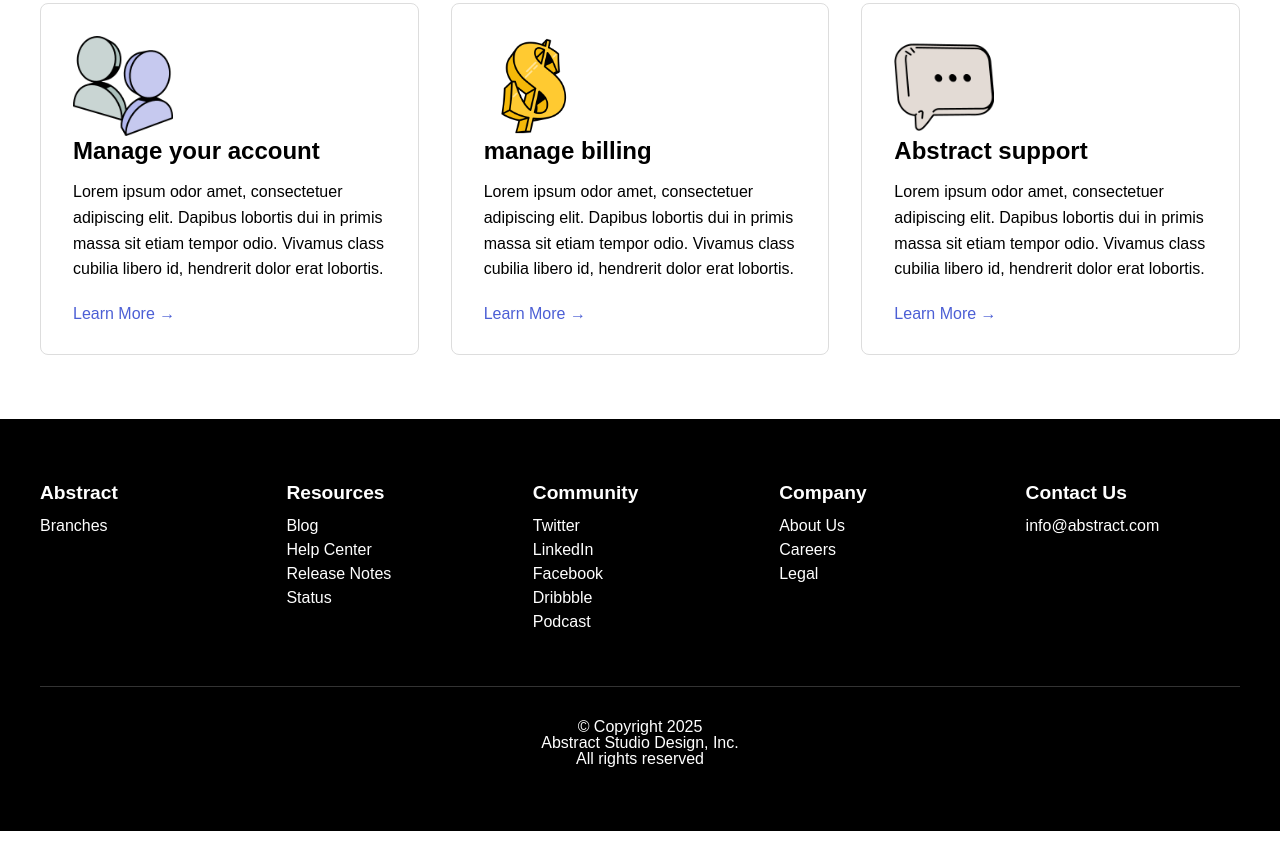
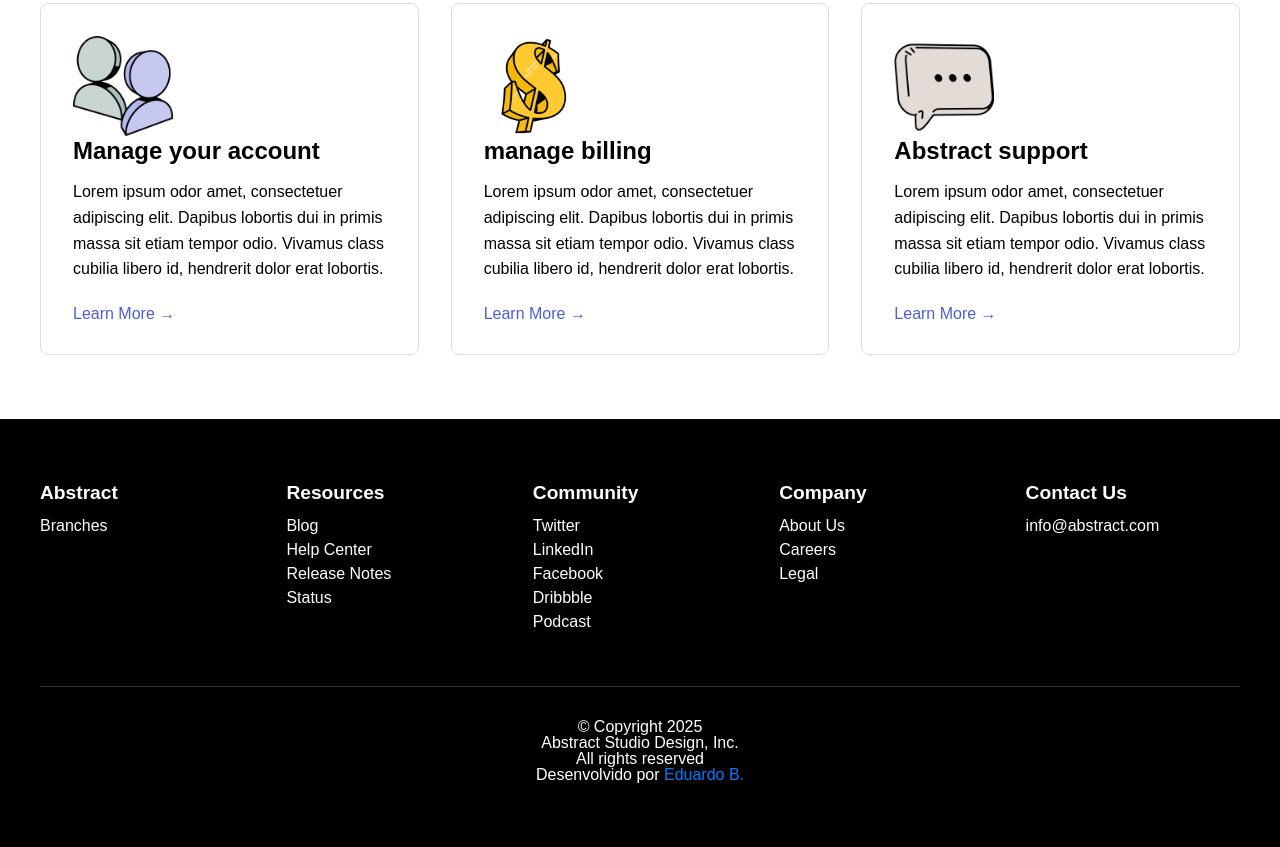
Before and after one commit to Duduubas/Abstract-Project-, a plain HTML site: page index.html in a window 1280 px wide. Shown: the part 1067-1914 px from the top of the page. Drawn offline with Linux system fonts and the light colour scheme.

Commit message:
feat: atualizações no footer

```diff
--- a/index.html
+++ b/index.html
@@ -220,6 +220,7 @@
                 <p>&copy; Copyright 2025</p>
                 <p>Abstract Studio Design, Inc.</p>
                 <p>All rights reserved</p>
+                <p>Desenvolvido por <a href="https://eduardobrito.dev" style="color: #007BFF; text-decoration: none;" target="_blank">Eduardo B.</a></p>
             </div>
         </div>
     </footer>
```
